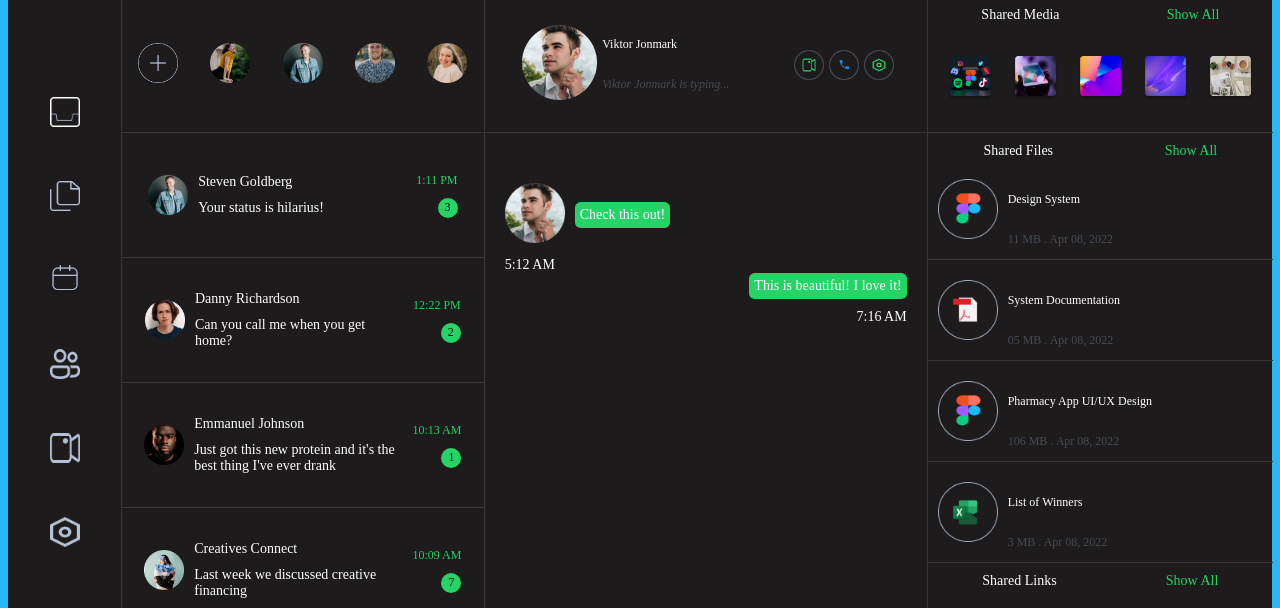
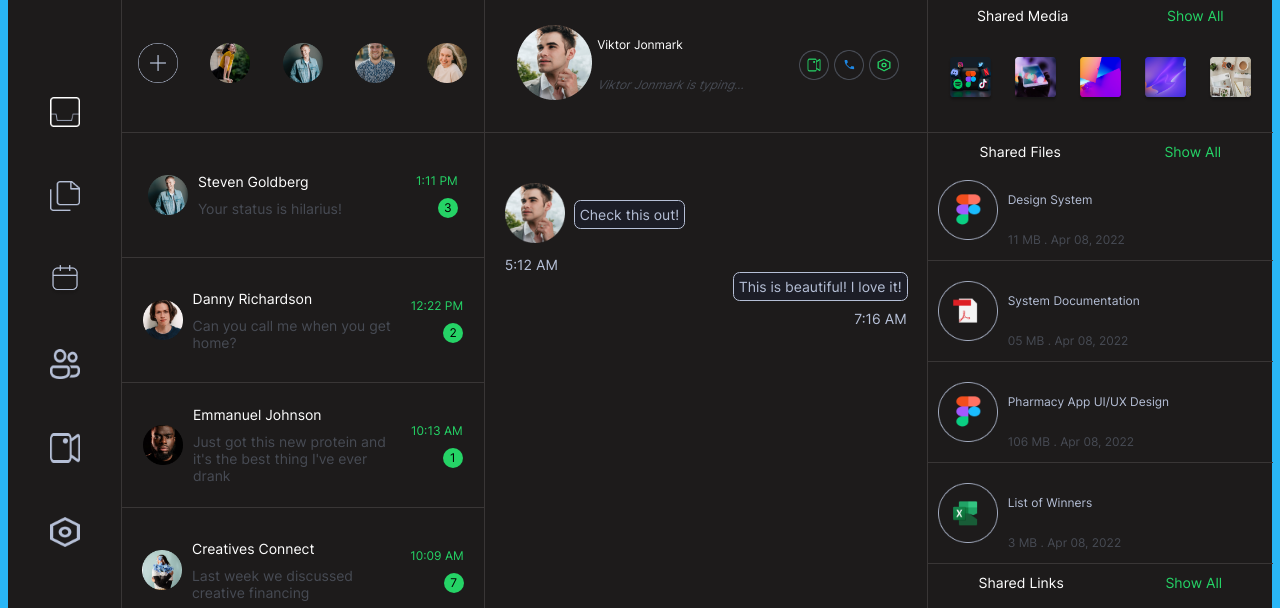
Before and after one commit to anyahb/messenger, a plain HTML site: page index.html in a window 1280 px wide. Shown: the part 112-720 px from the top of the page. Drawn offline with Linux system fonts and the light colour scheme.

Commit message:
Inter font, text color

```diff
--- a/styles.css
+++ b/styles.css
@@ -2,19 +2,23 @@
 body {
     background: #29B6F6;
 }
+
+@font-face {
+    font-family: "inter";
+    src: url("./fonts/Inter.ttf");
+}
+
+
 
 .main__container {
     background: rgb(29, 27, 27);
     border-radius: 35px;
     display: flex;
     width: 100%;
+    font-family: inter;
 }
 
 
-/*.first-column__logo {
-    position: relative;
-    margin-right: 10px;
-}*/
 
 .first-column__brand {
     border-bottom: solid #393636 1px;
@@ -70,6 +74,10 @@ body {
     justify-content: space-between;
     border-bottom: solid #393636 1px;
     height: 100px;
+}
+
+.second-column__text-content {
+    color: #474B54;
 }
 
 .enter {
@@ -368,7 +376,6 @@ body {
 
 .second-column__ux-title {
     color: #B5BFD6;
-    text-align: center;
 }
 
 .second-column__ux-link {
@@ -400,15 +407,33 @@ body {
 }
 
 .sent-left__message {
-    background: #25D366;
+    background: #1C1D26;
     border-radius: 0.4em;
     padding: 5px;
+    color: #B5BFD6;
+    outline: 1px solid #B5BFD6;
+    font-size: 14px;
 }
 
 .sent-right__message {
-    background: #25D366;
+    background: #1C1D26;
     border-radius: 0.4em;
     padding: 5px;
+    color: #B5BFD6;
+    outline: 1px solid #B5BFD6;
+    font-size: 14px;
+}
+
+.second-column__doc-title {
+    color: #B5BFD6;
+}
+
+.second-column__left-time {
+    color: #B5BFD6;
+}
+
+.second-column__right-time {
+    color: #B5BFD6;
 }
 
 
@@ -578,6 +603,10 @@ body {
     .second-column__amount {
         height: 20px;
         width: 20px;
+    }
+
+    .second-column__ux-title {
+        text-align: center;
     }
 
 
```
Also changed, not shown: fonts/Inter.ttf (added), 1 other file.
